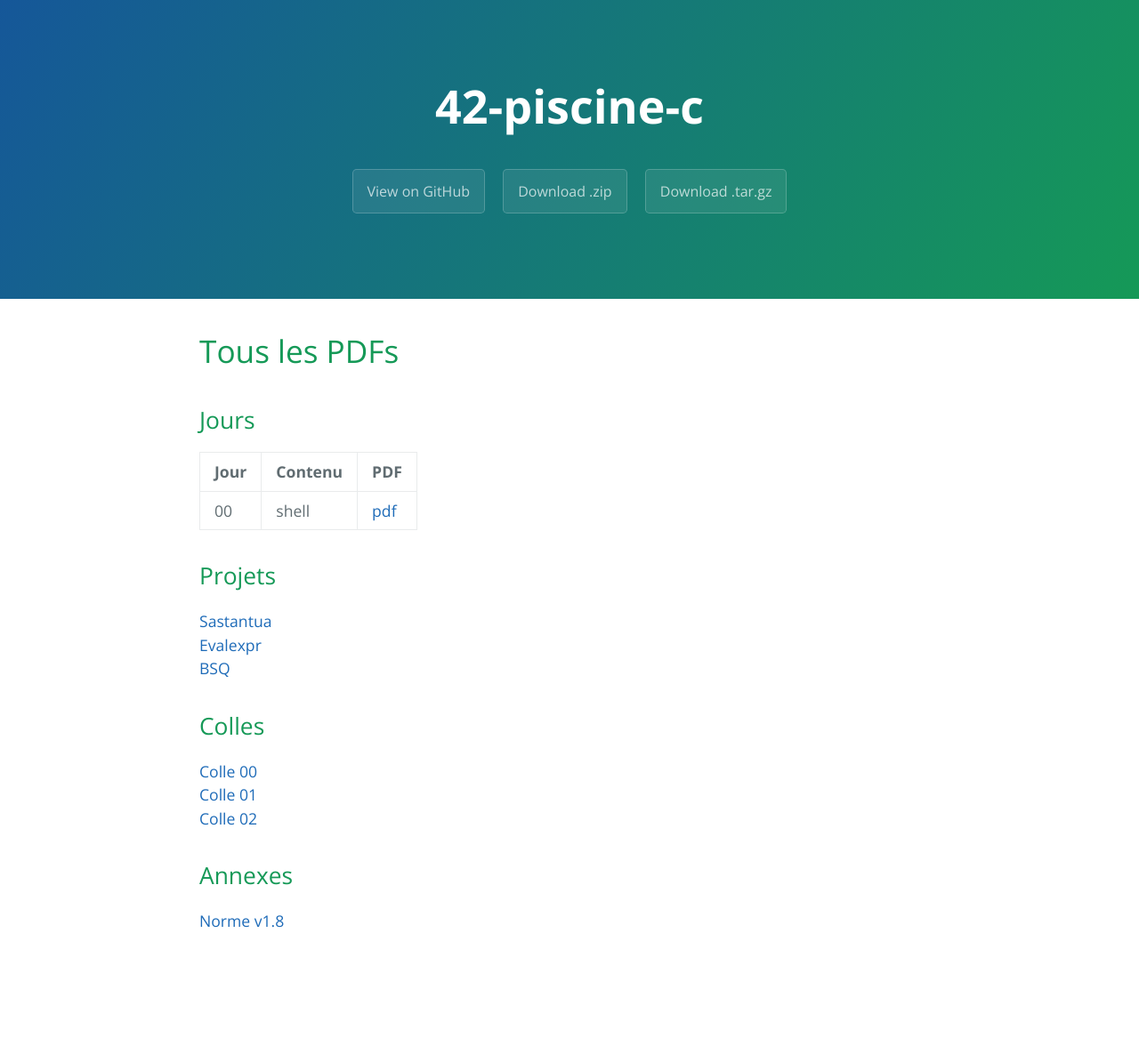
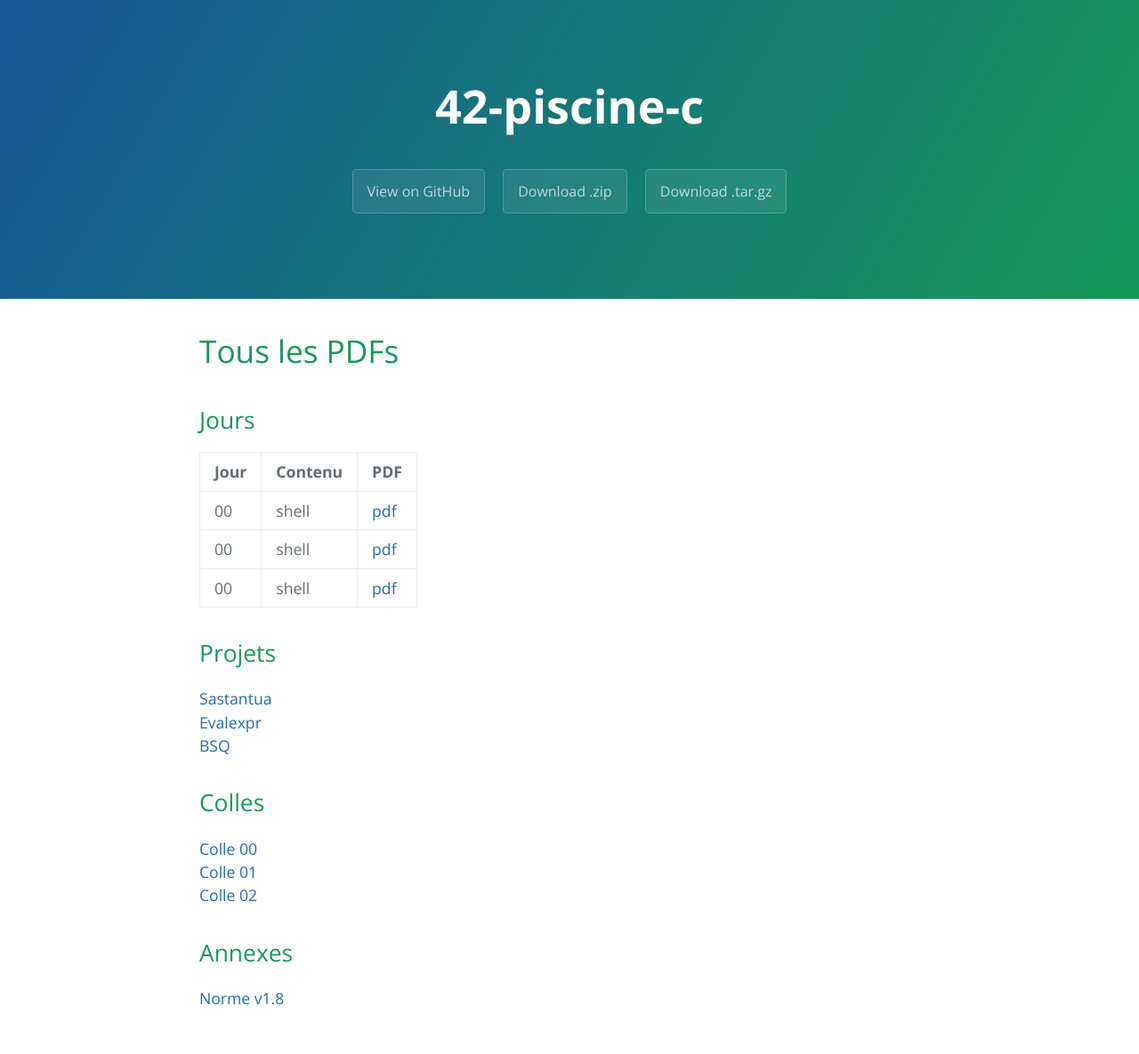
Before and after one commit to Obsaa/42-piscine-c-1, a Jekyll site: the page built from index.md, in a window 1280 px wide. Shown: the whole page at 89% size. Built offline with Jekyll 4.4.1, drawn with Linux system fonts in a browser that asks for light colours; before the commit the page ends 1098 px from its top, so only the background shows below that.

Commit message:
Update index.md

```diff
--- a/index.md
+++ b/index.md
@@ -7,6 +7,8 @@ layout: base
 
 | Jour | Contenu | PDF |
 |---|---|---|
+| 00 | shell | [pdf](pdfs/j00.pdf) |
+| 00 | shell | [pdf](pdfs/j00.pdf) |
 | 00 | shell | [pdf](pdfs/j00.pdf) |
 
 ## Projets
```
